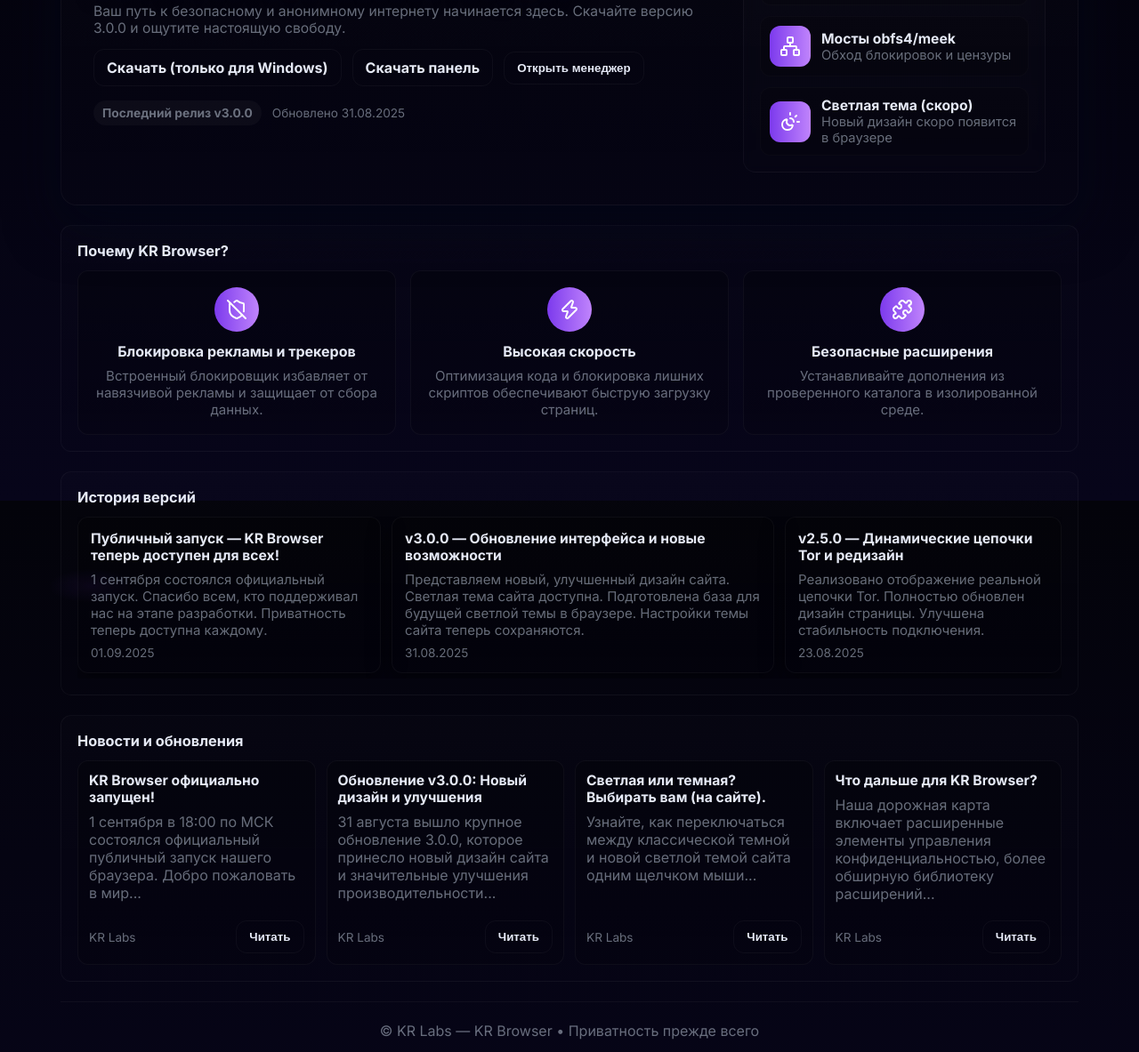
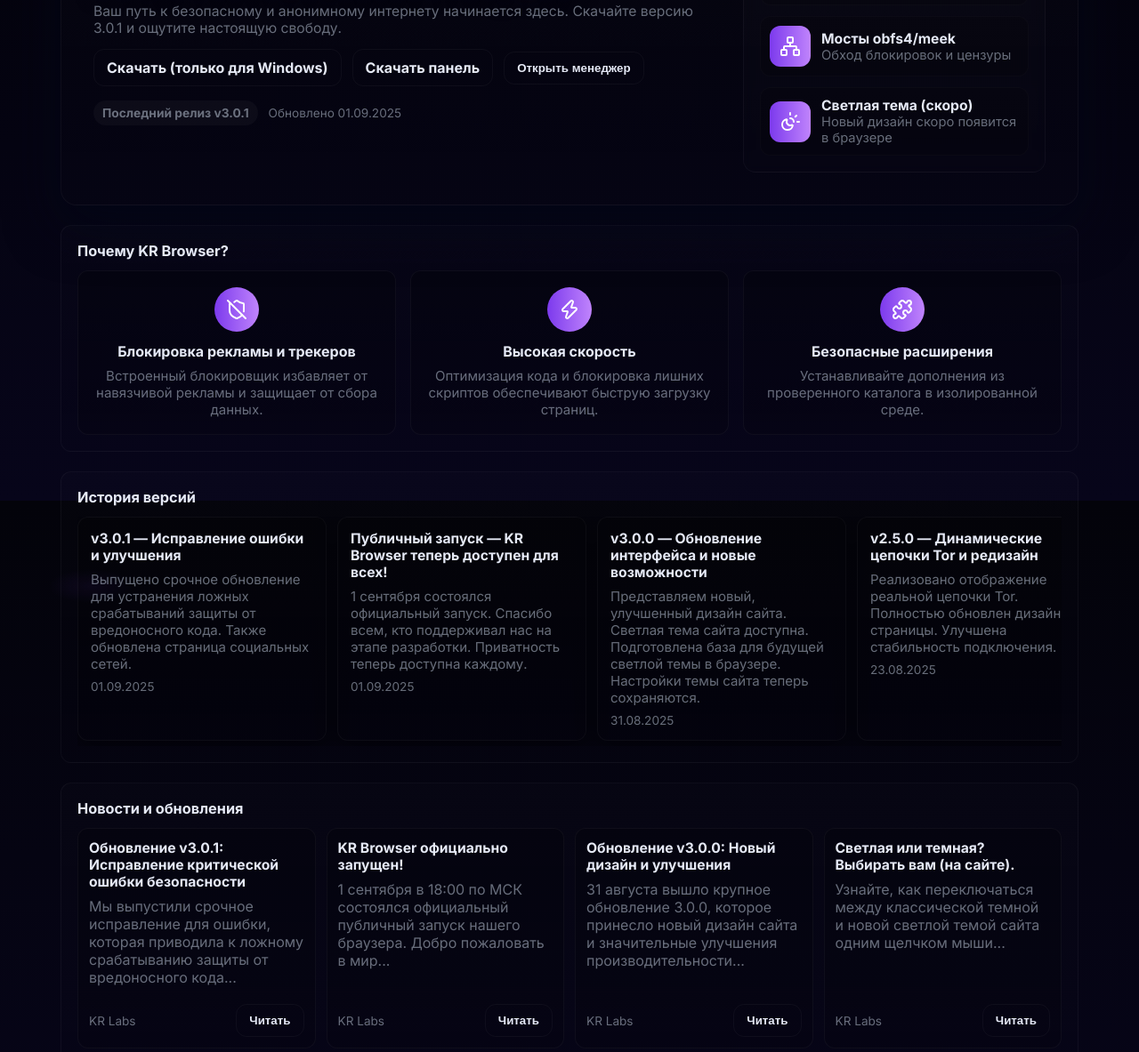
Before and after one commit to SunLight-gv/KR-BROWSER, a plain HTML site: page index.html in a window 1280 px wide. Shown: the part 237-1420 px from the top of the page at 89% size. Drawn offline with nearby package versions, Linux system fonts and the light colour scheme.

Commit message:
Add files via upload

```diff
--- a/index.html
+++ b/index.html
@@ -38,9 +38,9 @@
       <section class="hero" role="region" aria-label="Презентация">
         <div class="hero-left">
           <h2>KR Browser официально запущен!</h2>
-          <p>Ваш путь к безопасному и анонимному интернету начинается здесь. Скачайте версию 3.0.0 и ощутите настоящую свободу.</p>
+          <p>Ваш путь к безопасному и анонимному интернету начинается здесь. Скачайте версию 3.0.1 и ощутите настоящую свободу.</p>
           <div class="hero-cta">
-            <a href="https://mega.nz/file/K14WwKaA#Jlq3OiyUDavQrY21yrdw57uEC1oyMqCBL6RHVJeuWVQ" target="_blank" rel="noopener noreferrer" class="btn btn-primary" id="main-download">Скачать KR Browser</a>
+            <a href="https://mega.nz/file/nxAGiRiI#UZOuvsBd7xqc8-EU-OM7cj4wDnhC2-XT9xPtCZ6M3fU" target="_blank" rel="noopener noreferrer" class="btn btn-primary" id="main-download">Скачать KR Browser</a>
             <!-- НОВАЯ КНОПКА ДЛЯ ПАНЕЛИ -->
             <a href="https://mega.nz/file/20Ig2TTI#7O-ys6D00XPwOZ1xjLcsmVxlb_p6FlN1uEfhOveNFVI" target="_blank" rel="noopener noreferrer" class="btn btn-ghost">Скачать панель</a>
             <button class="btn btn-ghost" id="open-extensions">Открыть менеджер</button>
--- a/js/index.js
+++ b/js/index.js
@@ -1,4 +1,10 @@
 const releasesData = [
+    {
+        ver: 'v3.0.1',
+        title: 'Исправление ошибки и улучшения',
+        text: 'Выпущено срочное обновление для устранения ложных срабатываний защиты от вредоносного кода. Также обновлена страница социальных сетей.',
+        date: '01.09.2025'
+    },
     {
         ver: 'Публичный запуск',
         title: 'KR Browser теперь доступен для всех!',
@@ -20,6 +26,11 @@ const releasesData = [
 ];
 
 const newsData = [
+    {
+        title: 'Обновление v3.0.1: Исправление критической ошибки безопасности',
+        excerpt: 'Мы выпустили срочное исправление для ошибки, которая приводила к ложному срабатыванию защиты от вредоносного кода...',
+        fullText: 'Выпущено обновление v3.0.1, которое исправляет критическую ошибку в модуле `input-sanitizer.js`. Теперь проверка на вредоносный код работает корректно и больше не выдает ложных срабатываний при добавлении ярлыков. Также в этом обновлении мы улучшили страницу социальных сетей, обновив ссылки и дизайн для лучшего взаимодействия с нашим сообществом в Telegram. Мы благодарим наших пользователей за оперативную обратную связь.'
+    },
     {
         title: 'KR Browser официально запущен!',
         excerpt: '1 сентября в 18:00 по МСК состоялся официальный публичный запуск нашего браузера. Добро пожаловать в мир...',
```
